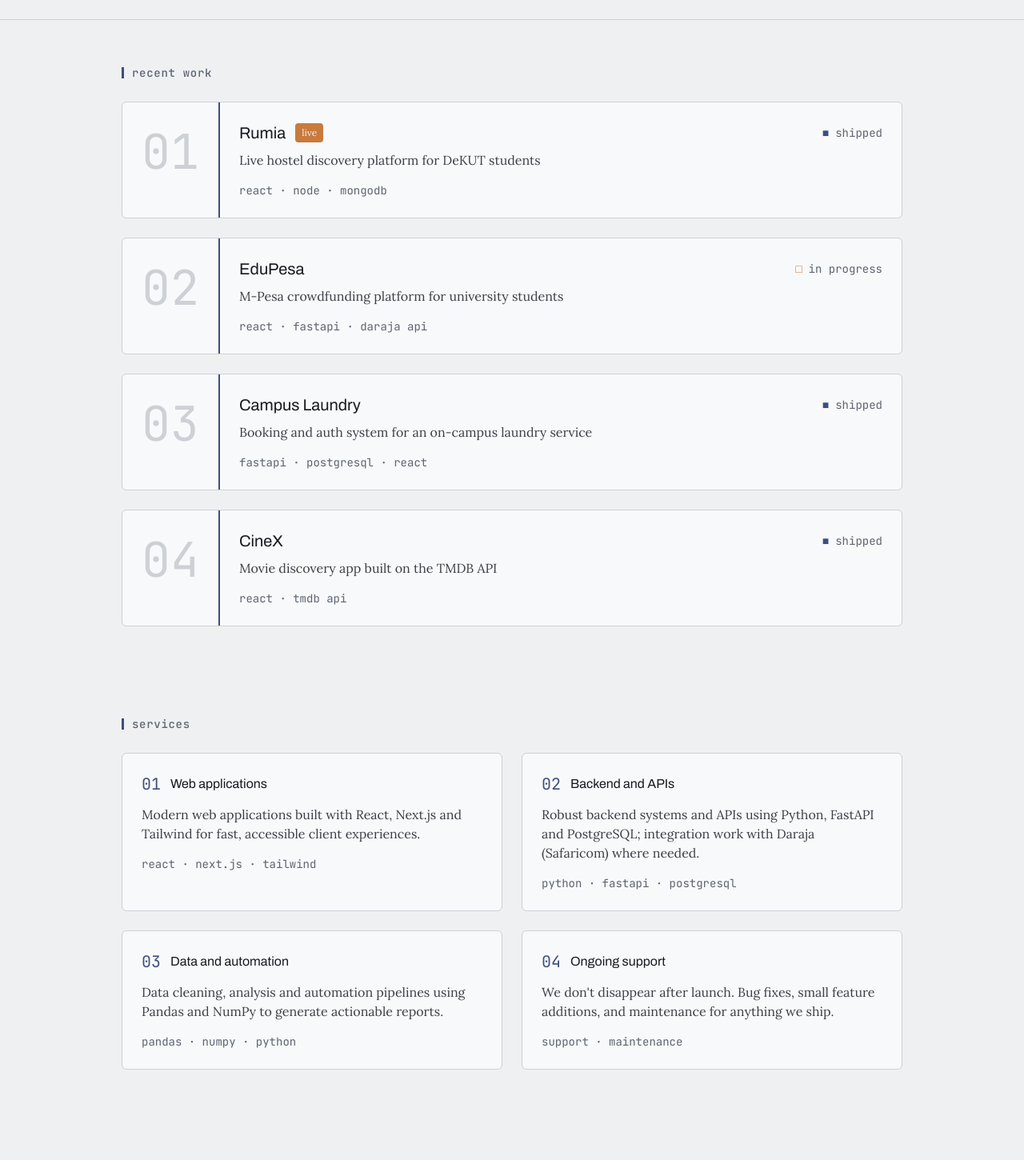
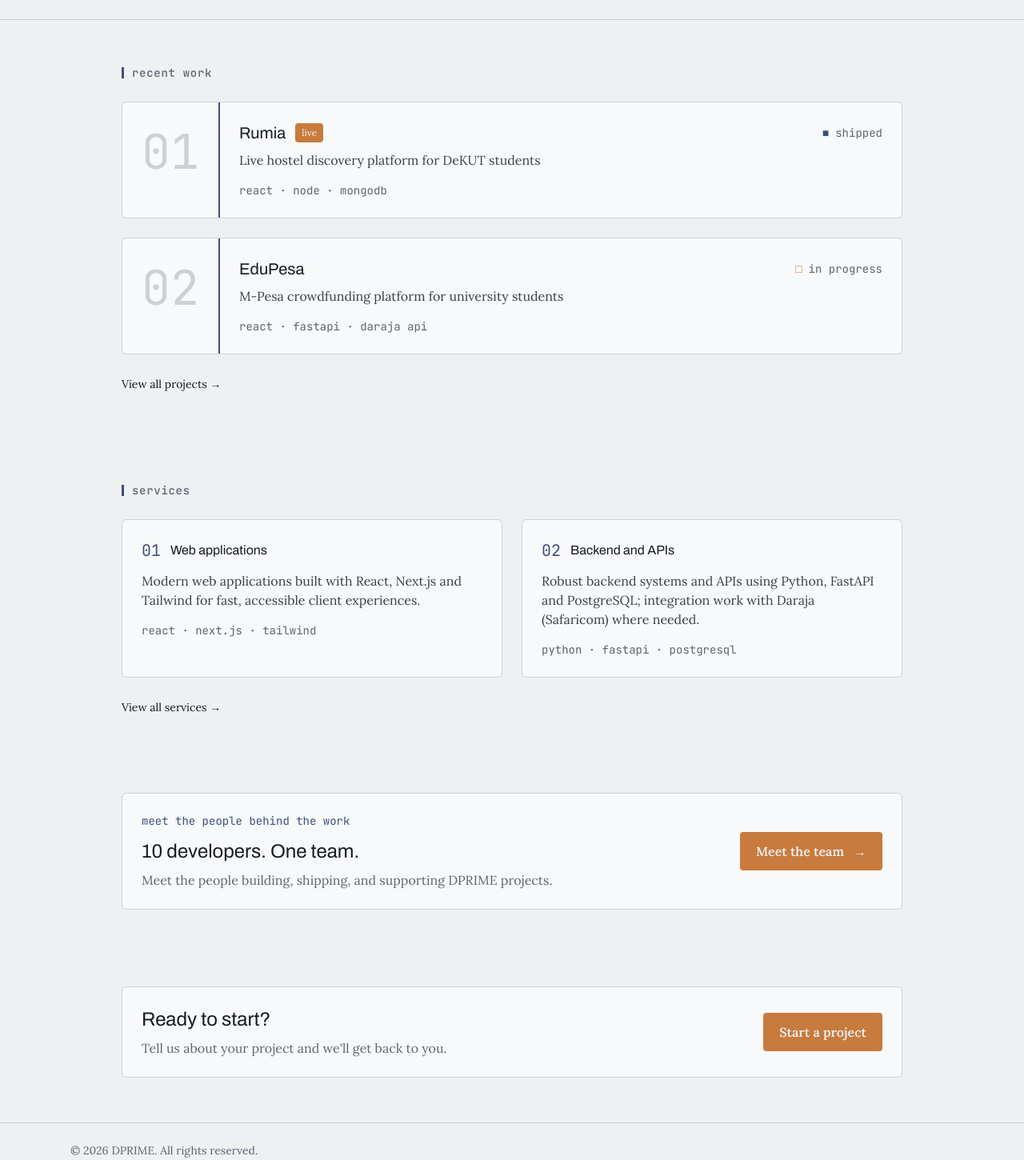
Before and after one commit to De-Fon/DPRIME, a Next.js app: page / in a window 1280 px wide. Shown: the part 522-1972 px from the top of the page at 80% size. Built offline with nearby package versions, Linux system fonts and the light colour scheme.

Commit message:
addedd separate pages

```diff
--- /dev/null
+++ b/app/contact/page.tsx
@@ -0,0 +1,9 @@
+import ContactForm from "../../components/ContactForm";
+
+export default function ContactPage() {
+  return (
+    <>
+      <ContactForm />
+    </>
+  );
+}
--- a/app/page.tsx
+++ b/app/page.tsx
@@ -1,21 +1,96 @@
 import Hero from "../components/Hero";
 import StatsBar from "../components/StatsBar";
-import ProjectsGrid from "../components/ProjectsGrid";
-import ServicesGrid from "../components/ServicesGrid";
-import ProcessSteps from "../components/ProcessSteps";
-import TeamGrid from "../components/TeamGrid";
-import ContactForm from "../components/ContactForm";
+import ProjectCard from "../components/ProjectCard";
+import { projects } from "../data/projects";
+import { services } from "../data/services";
+import Link from "next/link";
 
 export default function Home() {
   return (
     <>
       <Hero />
       <StatsBar />
-      <ProjectsGrid />
-      <ServicesGrid />
-      <ProcessSteps />
-      <TeamGrid />
-      <ContactForm />
+
+      {/* Projects teaser */}
+      <section className="max-w-5xl mx-auto px-6 py-14">
+        <div className="font-mono text-sm text-muted mb-6">
+          <span className="inline-flex items-center">
+            <span className="inline-block w-[3px] h-[14px] bg-slate mr-2.5" aria-hidden />
+            <span className="font-medium tracking-[0.05em]">recent work</span>
+          </span>
+        </div>
+
+        <div className="space-y-6">
+          {projects.slice(0, 2).map((p) => (
+            <ProjectCard key={p.slug} project={p} />
+          ))}
+        </div>
+
+        <div className="mt-6">
+          <Link href="/projects" className="inline-block text-sm text-ink hover:text-slate">View all projects →</Link>
+        </div>
+      </section>
+
+      {/* Services teaser */}
+      <section className="max-w-5xl mx-auto px-6 py-14">
+        <div className="font-mono text-sm text-muted mb-6">
+          <span className="inline-flex items-center">
+            <span className="inline-block w-[3px] h-[14px] bg-slate mr-2.5" aria-hidden />
+            <span className="font-medium tracking-[0.05em]">services</span>
+          </span>
+        </div>
+
+        <div className="grid grid-cols-1 sm:grid-cols-2 gap-6">
+          {services.slice(0, 2).map((s) => (
+            <div key={s.index} className="bg-card border border-line rounded-md p-6">
+              <div className="flex items-center gap-3">
+                <div className="font-mono text-xl text-slate">{s.index}</div>
+                <h4 className="font-display text-ink">{s.title}</h4>
+              </div>
+              <p className="mt-3 font-serif text-body">{s.description}</p>
+              <div className="mt-4 text-sm font-mono text-muted">{s.stack.join(" · ")}</div>
+            </div>
+          ))}
+        </div>
+
+        <div className="mt-6">
+          <Link href="/services" className="inline-block text-sm text-ink hover:text-slate">View all services →</Link>
+        </div>
+      </section>
+
+        {/* Meet the Team CTA */}
+        <section className="max-w-5xl mx-auto px-6 py-10">
+          <div className="bg-card border border-line rounded-md p-6">
+            <div className="flex flex-col sm:flex-row items-start sm:items-center justify-between gap-4">
+              <div className="flex-1">
+                <div className="font-mono text-sm text-slate">meet the people behind the work</div>
+                <h3 className="mt-3 font-display text-2xl text-ink">10 developers. One team.</h3>
+                <p className="mt-2 font-serif text-body text-muted">Meet the people building, shipping, and supporting DPRIME projects.</p>
+              </div>
+
+              <div className="shrink-0">
+                <Link href="/team" className="group inline-flex items-center px-5 py-3 bg-amber text-paper rounded font-semibold transition-colors">
+                  <span>Meet the team</span>
+                  <span className="ml-3 transform transition-transform duration-150 group-hover:translate-x-1">→</span>
+                </Link>
+              </div>
+            </div>
+          </div>
+        </section>
+
+      {/* CTA */}
+      <section className="max-w-5xl mx-auto px-6 py-14">
+        <div className="bg-card border border-line rounded-md p-6 flex items-center justify-between">
+          <div>
+            <div className="font-display text-2xl text-ink">Ready to start?</div>
+            <div className="mt-2 font-serif text-body text-muted">Tell us about your project and we'll get back to you.</div>
+          </div>
+
+          <div>
+            <Link href="/contact" className="inline-block px-5 py-3 bg-amber text-paper rounded font-semibold">Start a project</Link>
+          </div>
+        </div>
+      </section>
     </>
   );
 }
--- a/app/projects/[slug]/page.tsx
+++ b/app/projects/[slug]/page.tsx
@@ -1,4 +1,5 @@
 import Image from "next/image";
+import Link from "next/link";
 import { notFound } from "next/navigation";
 import { projects } from "@/data/projects";
 
@@ -17,7 +18,7 @@
 
   return (
     <section className="max-w-3xl mx-auto px-6 py-14 sm:py-16">
-      <a href="/#projects" className="font-mono text-slate">← back to projects</a>
+      <Link href="/projects" className="font-mono text-slate">← back to projects</Link>
 
       <div className="mt-6 flex items-start gap-6">
         <div className="font-mono text-line text-6xl select-none">{project!.index}</div>
--- /dev/null
+++ b/app/projects/page.tsx
@@ -0,0 +1,9 @@
+import ProjectsGrid from "../../components/ProjectsGrid";
+
+export default function ProjectsPage() {
+  return (
+    <>
+      <ProjectsGrid />
+    </>
+  );
+}
--- /dev/null
+++ b/app/services/page.tsx
@@ -0,0 +1,9 @@
+import ServicesGrid from "../../components/ServicesGrid";
+
+export default function ServicesPage() {
+  return (
+    <>
+      <ServicesGrid />
+    </>
+  );
+}
--- /dev/null
+++ b/app/team/page.tsx
@@ -0,0 +1,9 @@
+import TeamGrid from "../../components/TeamGrid";
+
+export default function TeamPage() {
+  return (
+    <>
+      <TeamGrid />
+    </>
+  );
+}
--- a/components/Hero.tsx
+++ b/components/Hero.tsx
@@ -1,3 +1,5 @@
+import Link from "next/link";
+
 export default function Hero() {
   return (
     <section className="max-w-5xl mx-auto px-6 py-16 bg-blueprint bg-paper" aria-labelledby="hero-heading">
@@ -21,7 +23,7 @@
       </p>
 
       <div className="mt-6">
-        <a href="#contact" className="inline-block px-5 py-3 bg-amber text-paper rounded font-semibold">Start a project</a>
+        <Link href="/contact" className="inline-block px-5 py-3 bg-amber text-paper rounded font-semibold">Start a project</Link>
       </div>
     </section>
   );
--- a/components/Navbar.tsx
+++ b/components/Navbar.tsx
@@ -1,22 +1,38 @@
+"use client";
+
 import Link from "next/link";
+import { usePathname } from "next/navigation";
 
 export default function Navbar() {
+  const pathname = usePathname() || "/";
+
+  const linkClass = (path: string) =>
+    `text-sm ${pathname === path || (path !== "/" && pathname.startsWith(path)) ? "text-slate font-semibold" : "text-ink hover:text-slate"}`;
+
   return (
     <header className="sticky top-0 z-40 bg-paper/90 backdrop-blur-sm border-b border-line">
       <nav className="max-w-6xl mx-auto px-6 py-4 flex items-center justify-between">
-        <Link href="#" className="text-xl font-bold text-ink">DPRIME</Link>
+        <Link href="/" className="text-xl font-bold text-ink">DPRIME</Link>
 
         <div className="hidden md:flex items-center space-x-6">
-          <a href="#projects" className="text-sm text-ink hover:text-slate">Projects</a>
-          <a href="#services" className="text-sm text-ink hover:text-slate">Services</a>
-          <a href="#team" className="text-sm text-ink hover:text-slate">Team</a>
-          <a href="#contact" className="text-sm text-ink hover:text-slate">Contact</a>
-          <a href="#contact" className="ml-4 inline-block px-4 py-2 rounded bg-amber text-paper text-sm font-semibold">Start a project</a>
+          <Link href="/projects" className={linkClass("/projects")}>
+            Projects
+          </Link>
+          <Link href="/services" className={linkClass("/services")}>
+            Services
+          </Link>
+          <Link href="/team" className={linkClass("/team")}>
+            Team
+          </Link>
+          <Link href="/contact" className={linkClass("/contact")}>
+            Contact
+          </Link>
+          <Link href="/contact" className="ml-4 inline-block px-4 py-2 rounded bg-amber text-paper text-sm font-semibold">Start a project</Link>
         </div>
 
-        {/* Mobile: simple anchor links; hamburger not implemented to keep this Server Component */}
+        {/* Mobile: simple anchor links; keep behavior minimal */}
         <div className="md:hidden">
-          <a href="#contact" className="inline-block px-3 py-2 rounded bg-amber text-paper text-sm font-semibold">Start</a>
+          <Link href="/contact" className="inline-block px-3 py-2 rounded bg-amber text-paper text-sm font-semibold">Start</Link>
         </div>
       </nav>
     </header>
```
Also changed, not shown: 1 other file (tests, documents, lock files or other folders).
